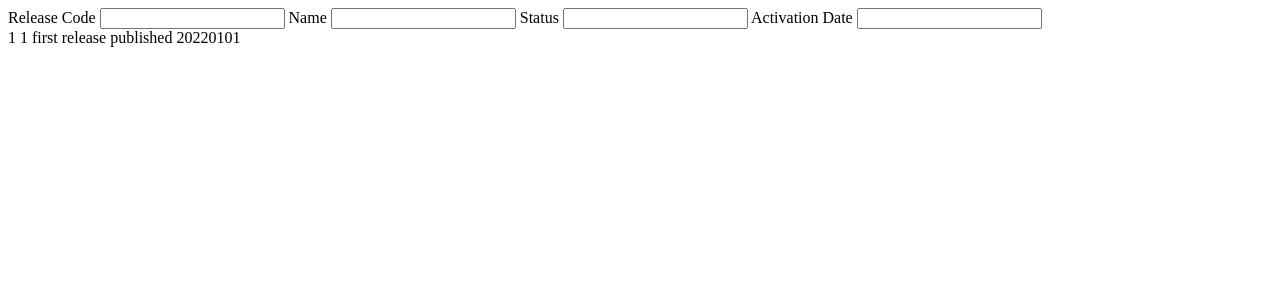
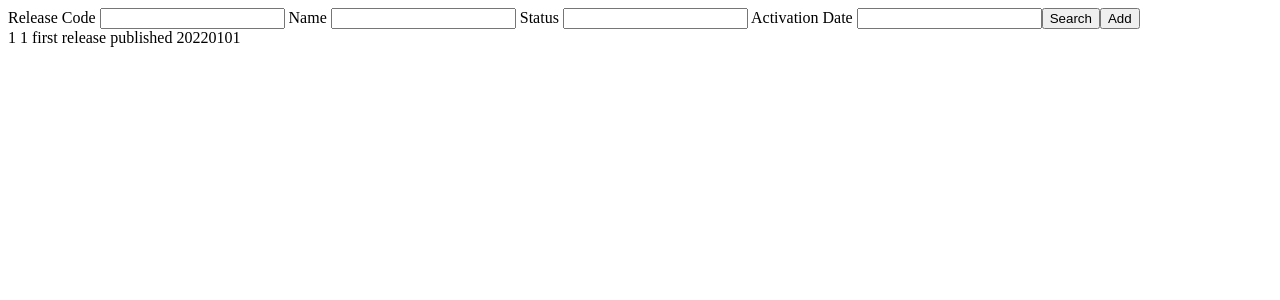
Before and after one commit to mihaistancu/xsd-studio, an Angular app: page /cdm-release-search in a window 1280 px wide. Shown: the top 300 px of the page. Built offline with nearby package versions, Linux system fonts and the light colour scheme.

Commit message:
Add buttons to cdm release search

```diff
--- a/src/app/cdm-release-search/cdm-release-search.component.html
+++ b/src/app/cdm-release-search/cdm-release-search.component.html
@@ -1,2 +1,4 @@
 <app-cdm-release-search-parameters></app-cdm-release-search-parameters>
+<button>Search</button>
+<button>Add</button>
 <app-cdm-release-list></app-cdm-release-list>
```
